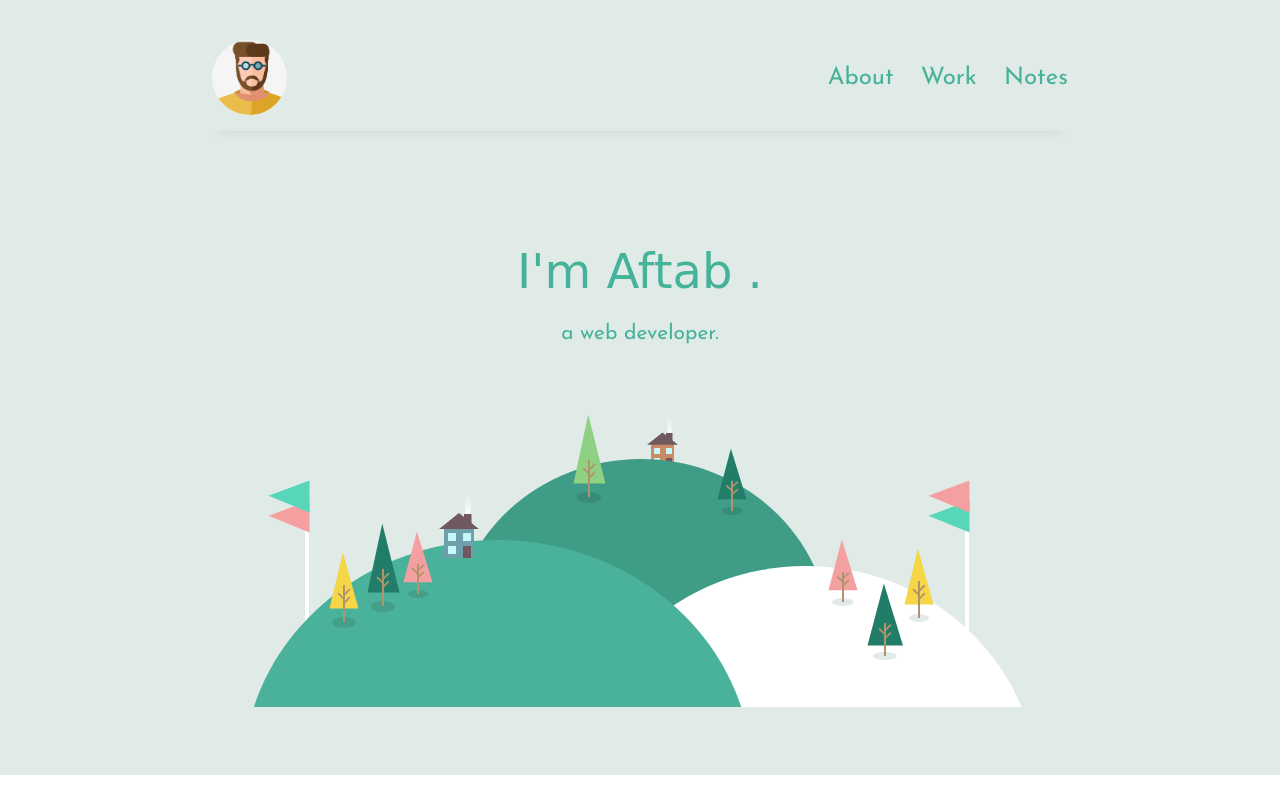
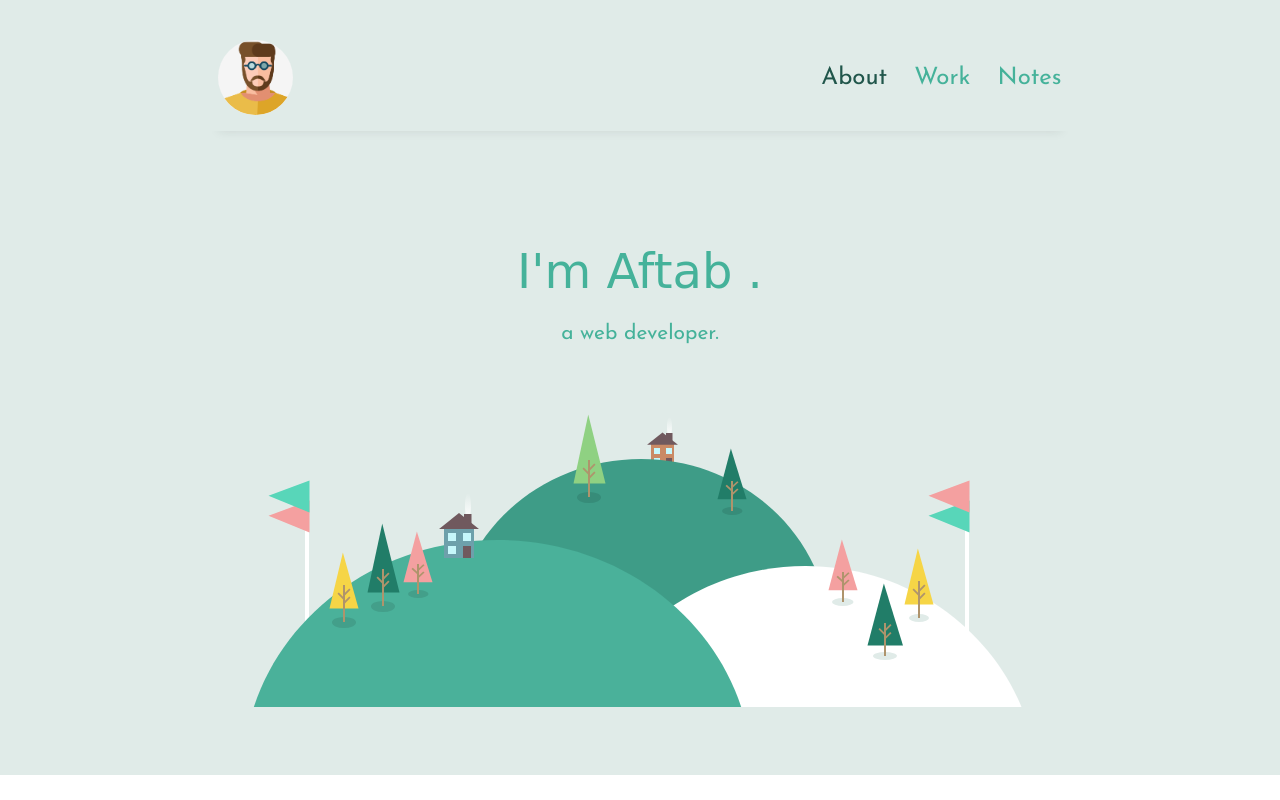
Before and after one commit to aftabdotorg/designer_pf, a plain HTML site: page index.html in a window 1280 px wide. Shown: the top 800 px of the page. Drawn offline with nearby package versions, Linux system fonts and the light colour scheme; a web font is replaced by a local one.

Commit message:
complete

```diff
--- a/css/style.css
+++ b/css/style.css
@@ -20,7 +20,7 @@ header nav {
   display: flex;
   justify-content: space-between;
   align-items: center;
-  padding: 1em 0.2em;
+  padding: 1em 0.6em;
 }
 
 header nav img {
@@ -43,7 +43,7 @@ header nav ul li a {
   line-height: 30px;
 }
 
-header nav ul li:nth-child(1) {
+header nav ul li:nth-child(1) a {
   color: #21564b;
 }
 
```
